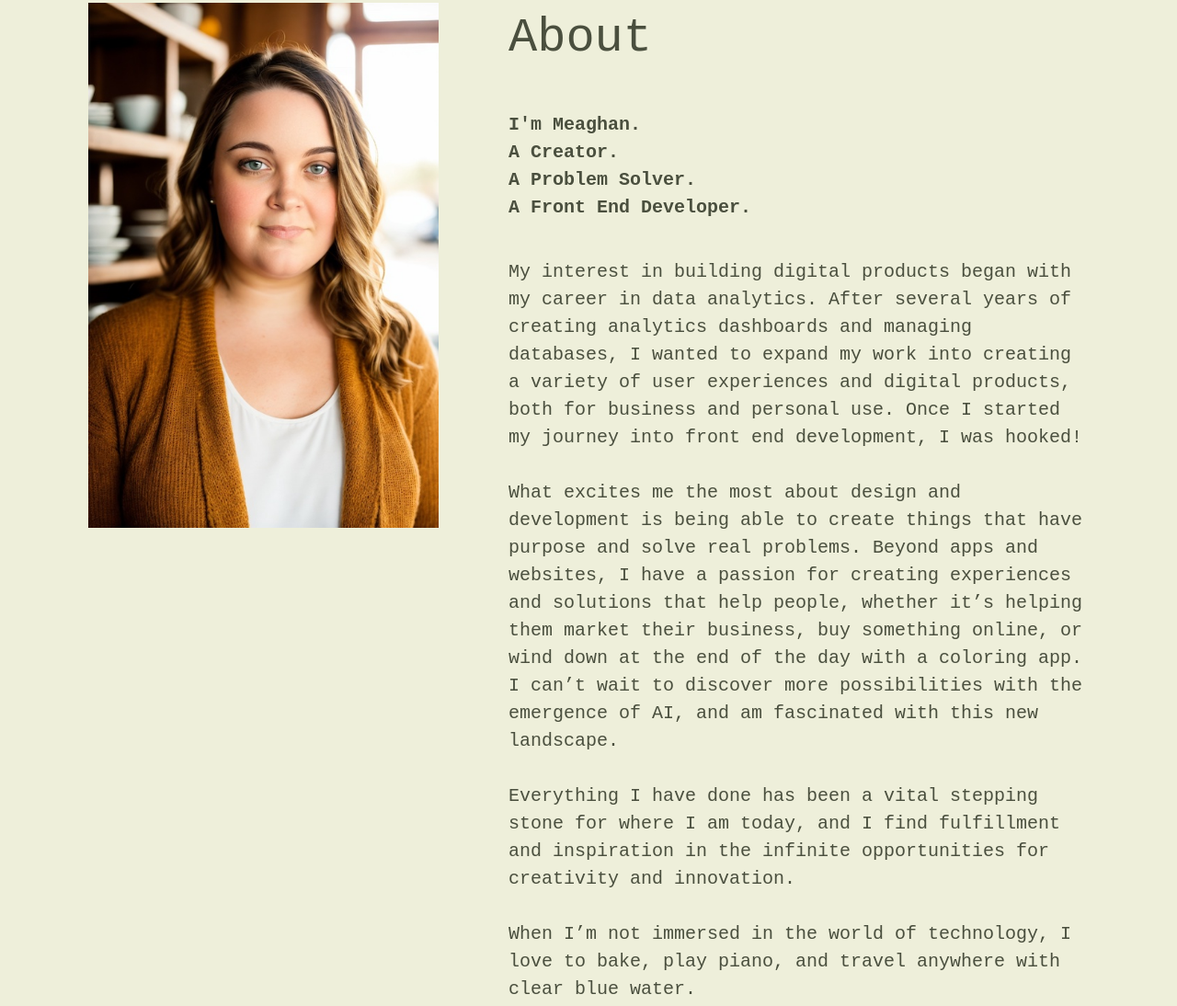
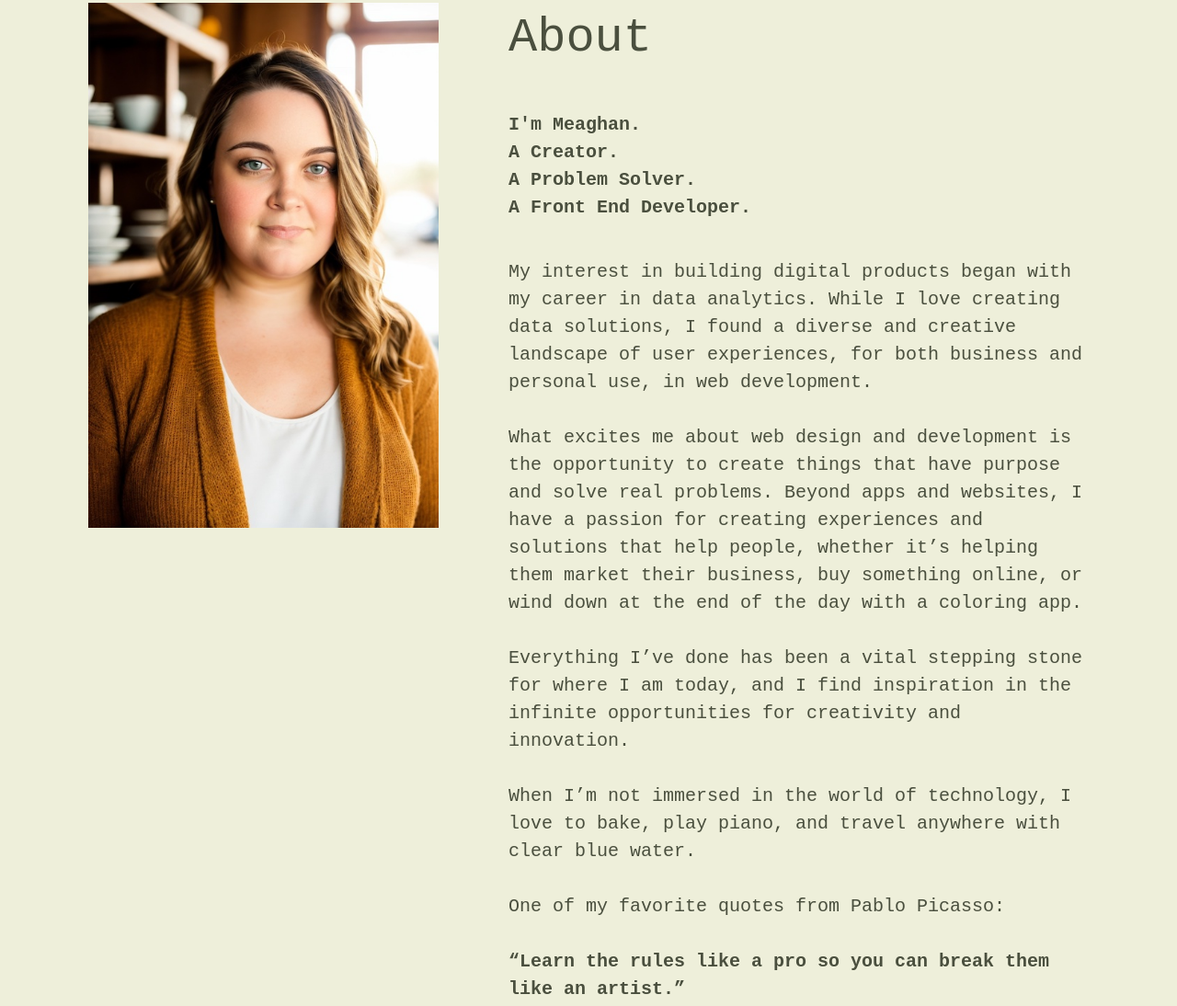
Before and after one commit to mbruce10/Portfolio-Site, a plain HTML site: page index.html in a window 1280 px wide. Shown: the part 4218-5312 px from the top of the page at 92% size. Drawn offline with Linux system fonts and the light colour scheme; a script that the page names is missing; a web font is replaced by a local one.

Commit message:
updated about section and linkedin link

```diff
--- a/index.html
+++ b/index.html
@@ -277,33 +277,27 @@
               </h4>
               <p class="about-text">
                 My interest in building digital products began with my career in
-                data analytics. After several years of creating analytics
-                dashboards and managing databases, I wanted to expand my work
-                into creating a variety of user experiences and digital
-                products, both for business and personal use. Once I started my
-                journey into front end development, I was hooked!
+                data analytics. While I love creating data solutions,
+                I found a diverse and creative landscape of user experiences, for both
+                business and personal use, in web development.
               </p>
 
               <p class="about-text">
-                What excites me the most about design and development is being
-                able to create things that have purpose and solve real problems.
-                Beyond apps and websites, I have a passion for creating
-                experiences and solutions that help people, whether it’s helping
-                them market their business, buy something online, or wind down
-                at the end of the day with a coloring app. I can’t wait to
-                discover more possibilities with the emergence of AI, and am
-                fascinated with this new landscape.
+                What excites me about web design and development is the opportunity to create
+                things that have purpose and solve real problems. Beyond apps and websites,
+                I have a passion for creating experiences and solutions that help people, whether
+                it’s helping them market their business, buy something online, or wind down at the
+                end of the day with a coloring app.
               </p>
 
               <p class="about-text">
-                Everything I have done has been a vital stepping stone for where
-                I am today, and I find fulfillment and inspiration in the
-                infinite opportunities for creativity and innovation.
+                Everything I’ve done has been a vital stepping stone for where I am today, and I find
+                inspiration in the infinite opportunities for creativity and innovation.
               </p>
 
               <p class="about-text">
-                When I’m not immersed in the world of technology, I love to
-                bake, play piano, and travel anywhere with clear blue water.
+                When I’m not immersed in the world of technology, I love to bake, play piano, and travel anywhere with
+                clear blue water.
               </p>
 
               <p class="about-text">
@@ -341,7 +335,7 @@
             <ul class="social-icons">
               <li>
                 <a
-                  href="https://www.linkedin.com/in/meaghan-bruce-144ba6a5/"
+                  href="https://linkedin.com/in/meaghan-bruce"
                   target="_blank"
                   ><i class="fab fa-linkedin-in"></i
                 ></a>
```
